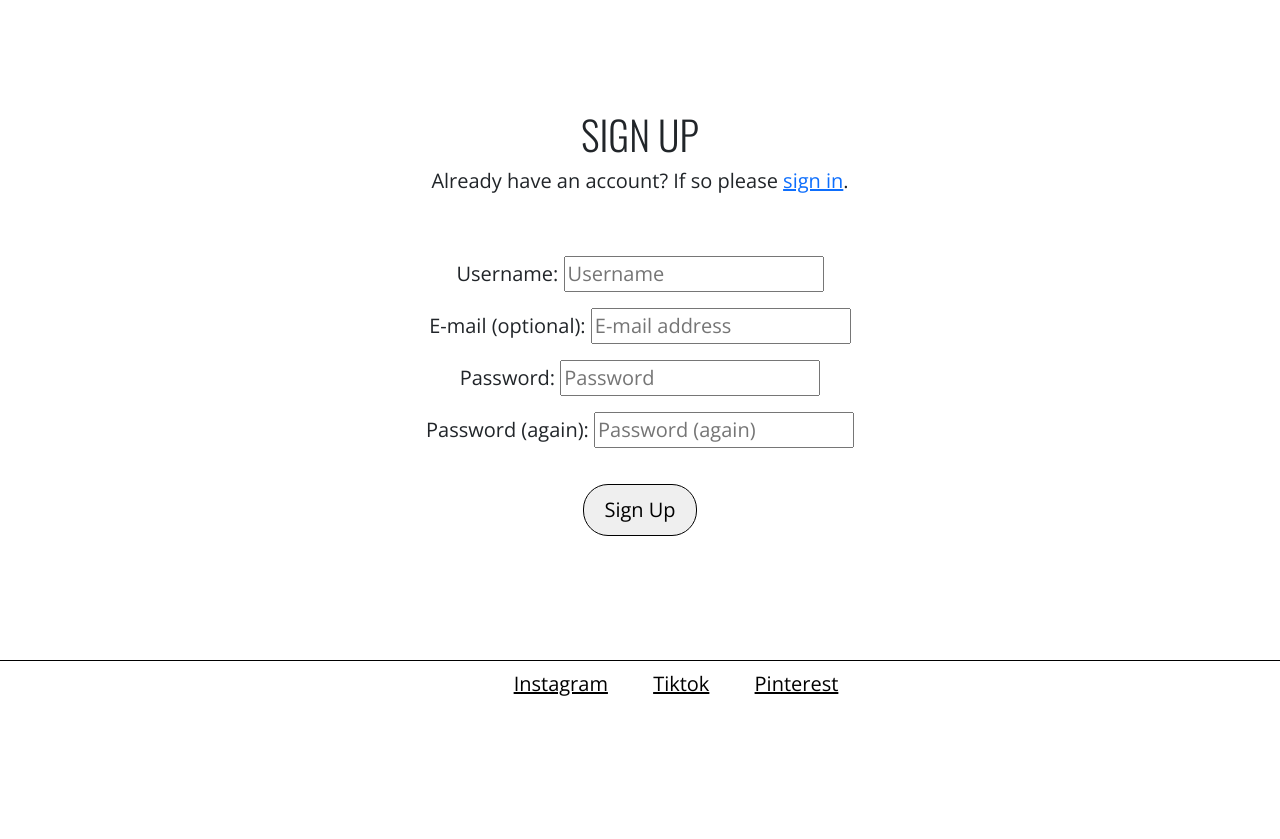
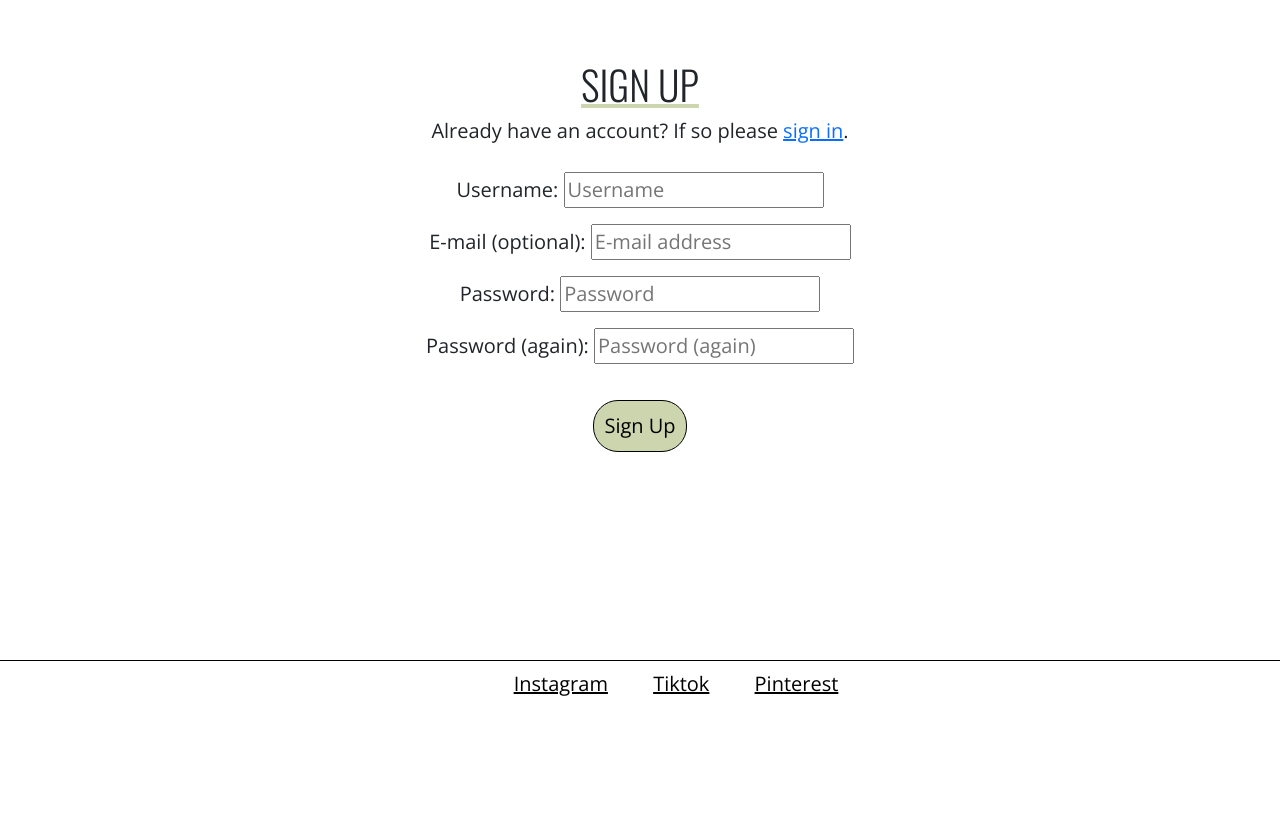
Before and after one commit to CharReek/Project-4-Blog, a Django app: page /accounts/signup/ in a window 1280 px wide. Shown: the part 80-919 px from the top of the page. After the commit the page ends 776 px from the top, so only its background shows below. Run offline with Django 3.2, Linux system fonts and the light colour scheme.

Commit message:
add in accent colour

```diff
--- a/static/css/style.css
+++ b/static/css/style.css
@@ -17,6 +17,8 @@ h5{
     border-radius: 25px;
     border: 1px solid black;
     margin: 20px;
+    background-color: #ccd5ae;
+    padding: 10px;
 }
 
 /* Navigation*/
@@ -49,11 +51,18 @@ h5{
 
 .card-title{
     text-align: center;
+    text-decoration: underline solid #ccd5ae;
+    margin: 25px 0px;
 }
 
 .card-text{
     text-align: center;
+    text-decoration: underline solid #ccd5ae;
 }
+.card-text:last-child {
+    margin-bottom: 15px;
+}
+
 .blog-post-home{
     border-bottom: 1px solid black;
 }
@@ -95,9 +104,11 @@ h5{
 .signup {
     text-align: center;
     padding: 60px;
-    margin-top: 50px;
     margin-bottom: 50px;
+}
 
+.acounts-titles{
+    text-decoration: underline solid #ccd5ae;
 }
 
 /* posts */
@@ -139,10 +150,6 @@ label.requiredField{
 
 /* sign up page*/
 
-.signup-btn{
-    padding: 10px 20px;
-}
-
 form#signup_form{
   padding-top: 10px;
 }
--- a/templates/account/login.html
+++ b/templates/account/login.html
@@ -7,7 +7,7 @@
 
 {% block content %}
 <div class="container login">
-  <h1>{% trans "Sign In" %}</h1>
+  <h1 class="acounts-titles">{% trans "Sign In" %}</h1>
   <p>{% blocktrans %}If you have not created an account yet, then please
   <a href="{{ signup_url }}">sign up</a> first.{% endblocktrans %}</p>
 
--- a/templates/account/logout.html
+++ b/templates/account/logout.html
@@ -6,7 +6,7 @@
 
 {% block content %}
 <div class="container logout">
-  <h1>{% trans "Sign Out" %}</h1>
+  <h1 class="acounts-titles">{% trans "Sign Out" %}</h1>
 
   <p>{% trans 'Are you sure you want to sign out?' %}</p>
 
--- a/templates/account/signup.html
+++ b/templates/account/signup.html
@@ -6,7 +6,7 @@
 
 {% block content %}
 <div class="container signup">
-  <h1>{% trans "Sign Up" %}</h1>
+  <h1 class="acounts-titles">{% trans "Sign Up" %}</h1>
 
   <p>{% blocktrans %}Already have an account? If so please <a href="{{ login_url }}">sign in</a>.{% endblocktrans %}</p>
   <form class="signup" id="signup_form" method="post" action="{% url 'account_signup' %}">
@@ -15,7 +15,7 @@
     {% if redirect_field_value %}
     <input type="hidden" name="{{ redirect_field_name }}" value="{{ redirect_field_value }}" />
     {% endif %}
-    <button type="submit" class="submit-btn signup-btn">{% trans "Sign Up" %}</button>
+    <button type="submit" class="submit-btn">{% trans "Sign Up" %}</button>
   </form>
 </div>
 
```
